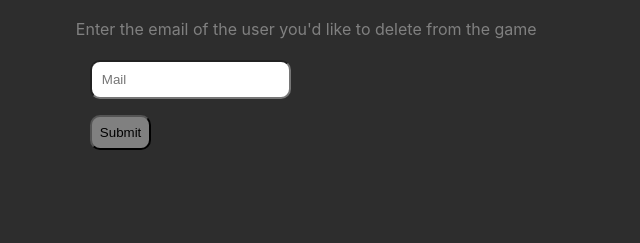
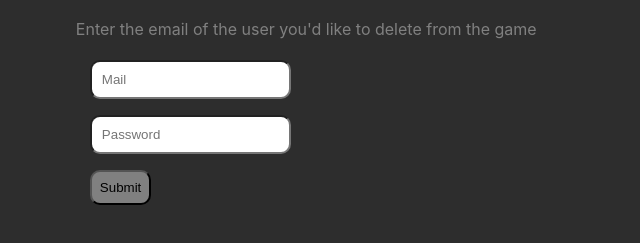
Before and after one commit to sofiaYar/form, a plain HTML site: page index.html in a window 1280 px wide. Shown: the part 71-314 px from the top of the page, without its empty margins (320-960 px from the left). Drawn offline with Linux system fonts and the light colour scheme.

Commit message:
Update index.html

```diff
--- a/index.html
+++ b/index.html
@@ -13,10 +13,10 @@
         flex-direction: column;
         align-items: center;
     }
-    .email, .submit {
+    .email, .submit, .password {
         border: none;
     }
-    #email {
+    #email, #password {
         padding: 10px;
         border-radius: 10px;
     }
@@ -38,6 +38,9 @@
       <fieldset class="email">
         <input id="email" name="email" type="email" value="" placeholder="Mail"/>
       </fieldset>
+      <fieldset class="password">
+        <input id="password" name="password" type="text" value="" placeholder="Password"/>
+      </fieldset>
       <fieldset class="submit">
          <button id="submit" type="submit">Submit</button>
       </fieldset>
```
